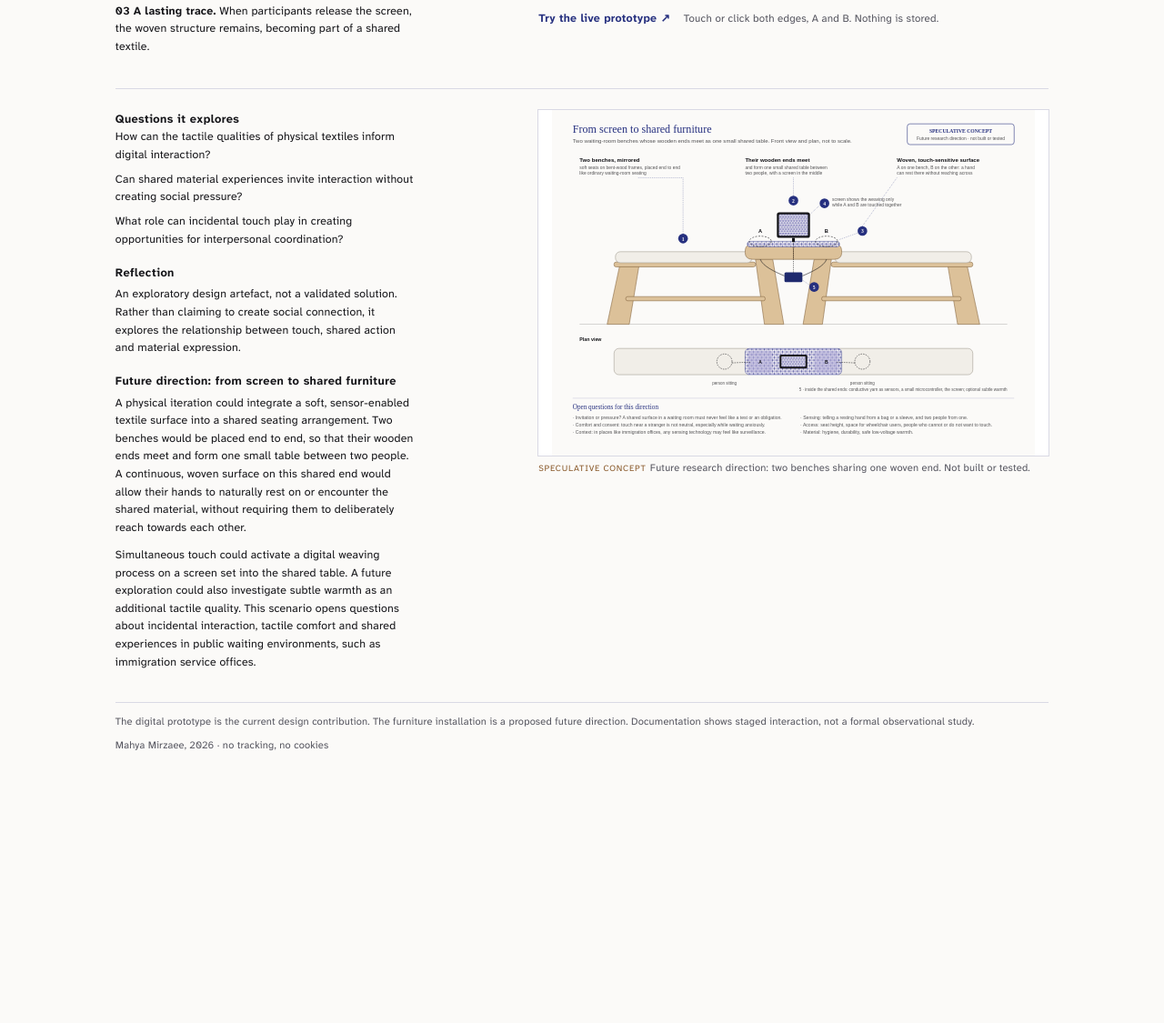
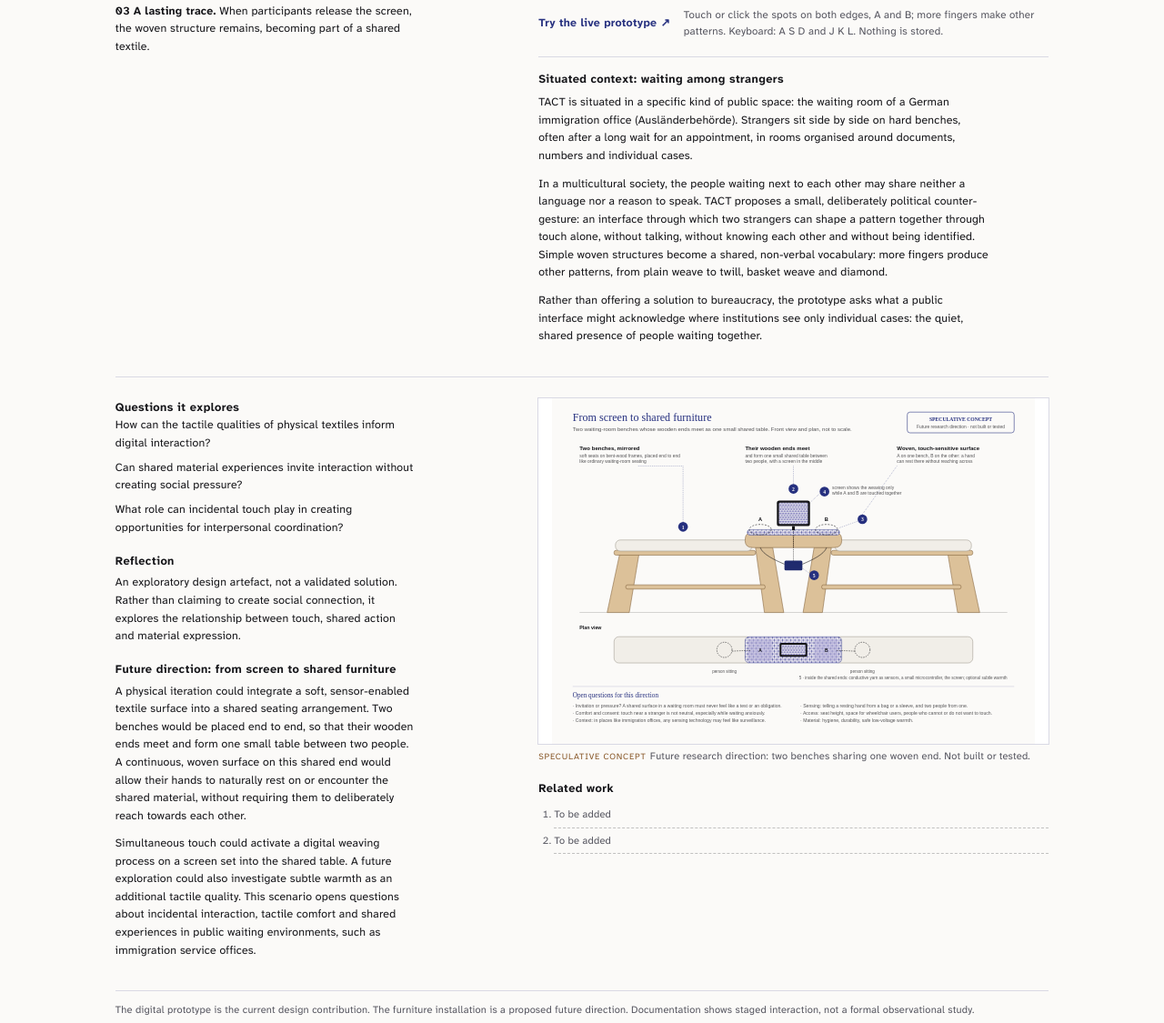
Before and after one commit to mahyamirzaee/two-hand-loom, a plain HTML site: page project.html in a window 1280 px wide. Shown: the part 670-1795 px from the top of the page at 91% size. Before the commit the page ends 1518 px from the top, so only its background shows below. Drawn offline with Linux system fonts and the light colour scheme.

Commit message:
Project page: situated context (waiting among strangers), keyboard hint, related-work space
Co-Authored-By: Claude Opus 5.5 <noreply@anthropic.com>

```diff
--- a/project.css
+++ b/project.css
@@ -283,3 +283,14 @@ figcaption { margin-top: 8px; font-size: 13.5px; line-height: 1.5; color: var(--
 @media (min-width: 1000px) {
   .page { zoom: 0.825; }
 }
+
+
+/* Situated context (under the prototype) and related work (end of page) */
+.context { margin-top: 6px; padding-top: 16px; border-top: 1px solid var(--rule); }
+.context .cluster-title { margin: 0 0 8px; }
+.context p { max-width: 62ch; }
+.related { margin-top: 4px; }
+.related .cluster-title { margin: 0 0 6px; }
+.related ol { margin: 0; padding-left: 1.4em; }
+.related li { padding: 6px 0; border-bottom: 1px dashed rgba(20, 20, 24, 0.25); }
+.related .todo-line { color: var(--soft); font-size: 13.5px; }
--- a/project.html
+++ b/project.html
@@ -7,7 +7,7 @@
   <meta name="description" content="What if a digital loom could only weave through shared human touch? An interactive textile-inspired artefact exploring touch, materiality and co-presence.">
   <meta name="theme-color" content="#fbfaf8">
   <link rel="icon" href="icon.svg" type="image/svg+xml">
-  <link rel="stylesheet" href="project.css?v=11">
+  <link rel="stylesheet" href="project.css?v=12">
 </head>
 <body>
 <div class="page">
@@ -83,7 +83,14 @@
 
       <div class="try-row">
         <a class="try" href="./?mode=exhibition&amp;demo=1" target="_blank" rel="noopener">Try the live prototype ↗</a>
-        <span class="small">Touch or click both edges, A and B. Nothing is stored.</span>
+        <span class="small">Touch or click the spots on both edges, A and B; more fingers make other patterns. Keyboard: A S D and J K L. Nothing is stored.</span>
+      </div>
+
+      <div class="context">
+        <h2 class="cluster-title">Situated context: waiting among strangers</h2>
+        <p>TACT is situated in a specific kind of public space: the waiting room of a German immigration office (Ausländerbehörde). Strangers sit side by side on hard benches, often after a long wait for an appointment, in rooms organised around documents, numbers and individual cases.</p>
+        <p>In a multicultural society, the people waiting next to each other may share neither a language nor a reason to speak. TACT proposes a small, deliberately political counter-gesture: an interface through which two strangers can shape a pattern together through touch alone, without talking, without knowing each other and without being identified. Simple woven structures become a shared, non-verbal vocabulary: more fingers produce other patterns, from plain weave to twill, basket weave and diamond.</p>
+        <p>Rather than offering a solution to bureaucracy, the prototype asks what a public interface might acknowledge where institutions see only individual cases: the quiet, shared presence of people waiting together.</p>
       </div>
     </div>
   </section>
@@ -113,6 +120,14 @@
         </div>
         <figcaption><span class="note concept">Speculative concept</span>Future research direction: two benches sharing one woven end. Not built or tested.</figcaption>
       </figure>
+
+      <div class="related">
+        <h2 class="cluster-title">Related work</h2>
+        <ol>
+          <li class="todo-line">To be added</li>
+          <li class="todo-line">To be added</li>
+        </ol>
+      </div>
     </div>
   </section>
   </main>
```
